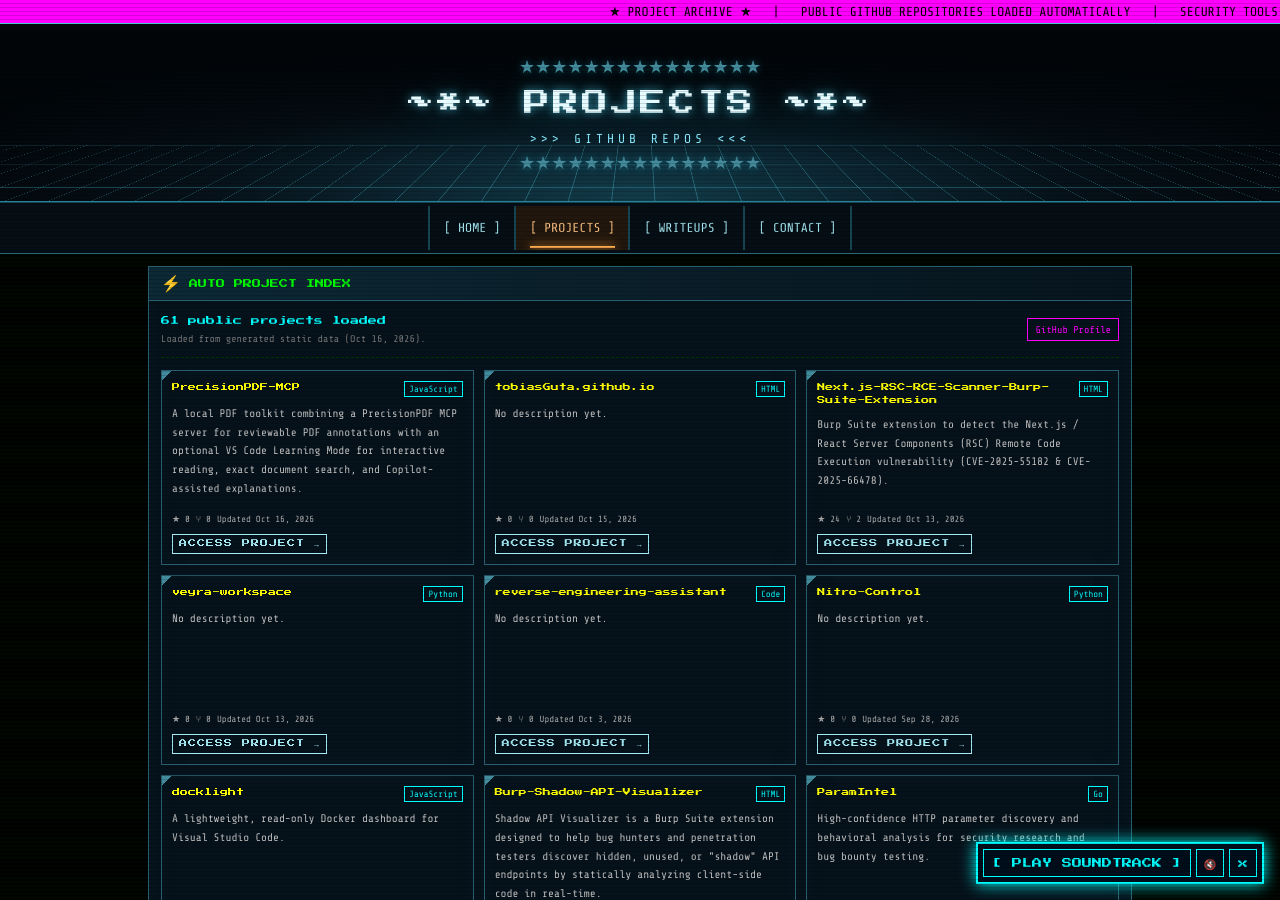
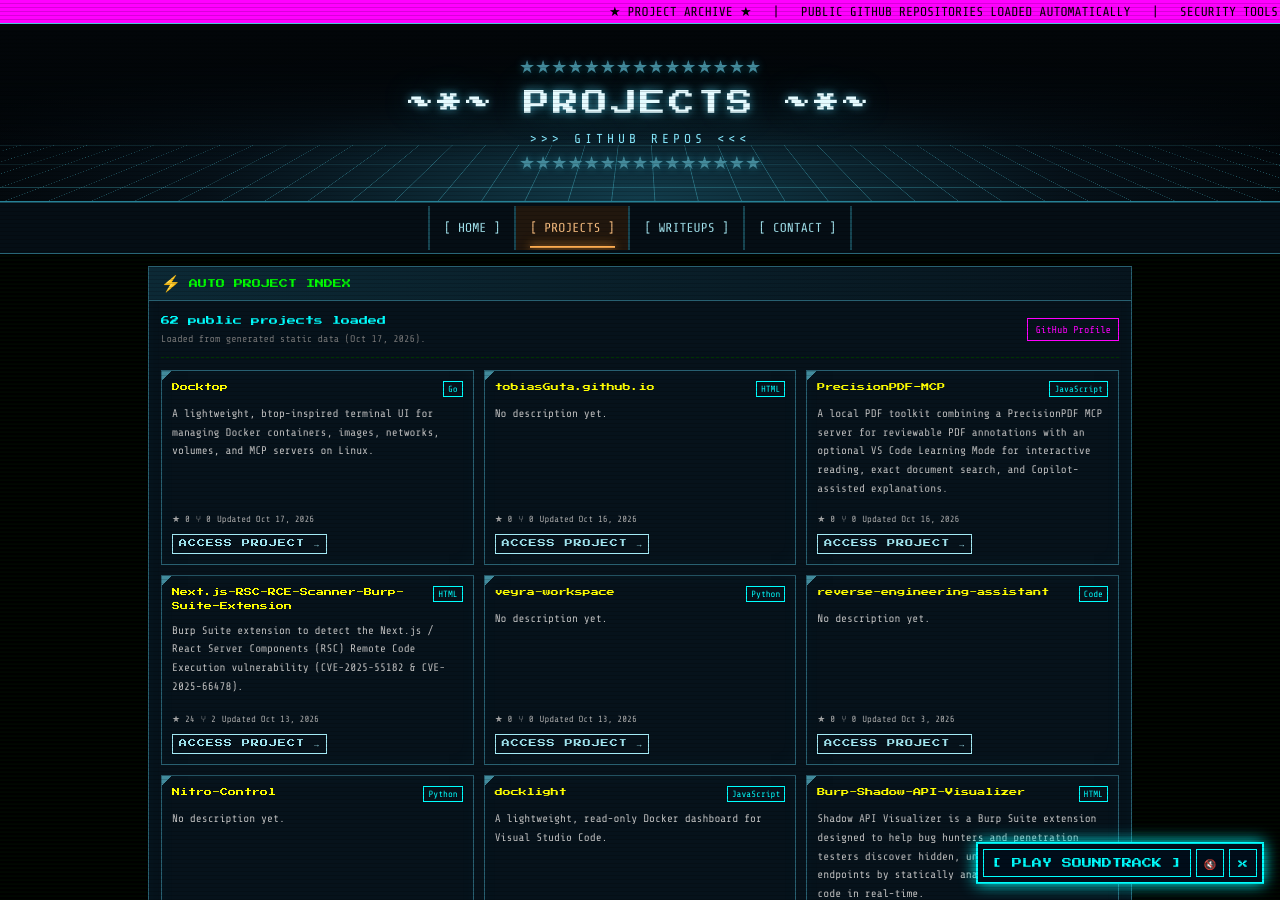
Before and after one commit to tobiasGuta/tobiasGuta.github.io, a Jekyll site: the page built from projects.html, in a window 1280 px wide and 900 px high. Built offline with Jekyll 4.4.1, drawn with Linux system fonts in a browser that asks for light colours.

Commit message:
Update generated project data

```diff
--- a/assets/data/projects.json
+++ b/assets/data/projects.json
@@ -1,18 +1,18 @@
 {
   "owner": "tobiasGuta",
   "source": "github_api",
-  "generated_at": "2026-10-16T13:13:50.165312+00:00",
+  "generated_at": "2026-10-17T12:10:04.173749+00:00",
   "projects": [
     {
-      "name": "PrecisionPDF-MCP",
-      "description": "A local PDF toolkit combining a PrecisionPDF MCP server for reviewable PDF annotations with an optional VS Code Learning Mode for interactive reading, exact document search, and Copilot-assisted explanations.",
-      "html_url": "https://github.com/tobiasGuta/PrecisionPDF-MCP",
-      "homepage": "",
-      "language": "JavaScript",
+      "name": "Docktop",
+      "description": "A lightweight, btop-inspired terminal UI for managing Docker containers, images, networks, volumes, and MCP servers on Linux.",
+      "html_url": "https://github.com/tobiasGuta/Docktop",
+      "homepage": null,
+      "language": "Go",
       "topics": [],
       "stargazers_count": 0,
       "forks_count": 0,
-      "updated_at": "2026-10-16T00:02:29Z",
+      "updated_at": "2026-10-17T00:47:36Z",
       "fork": false,
       "archived": false
     },
@@ -25,7 +25,20 @@
       "topics": [],
       "stargazers_count": 0,
       "forks_count": 0,
-      "updated_at": "2026-10-15T13:23:51Z",
+      "updated_at": "2026-10-16T13:13:55Z",
+      "fork": false,
+      "archived": false
+    },
+    {
+      "name": "PrecisionPDF-MCP",
+      "description": "A local PDF toolkit combining a PrecisionPDF MCP server for reviewable PDF annotations with an optional VS Code Learning Mode for interactive reading, exact document search, and Copilot-assisted explanations.",
+      "html_url": "https://github.com/tobiasGuta/PrecisionPDF-MCP",
+      "homepage": "",
+      "language": "JavaScript",
+      "topics": [],
+      "stargazers_count": 0,
+      "forks_count": 0,
+      "updated_at": "2026-10-16T00:02:29Z",
       "fork": false,
       "archived": false
     },
```
